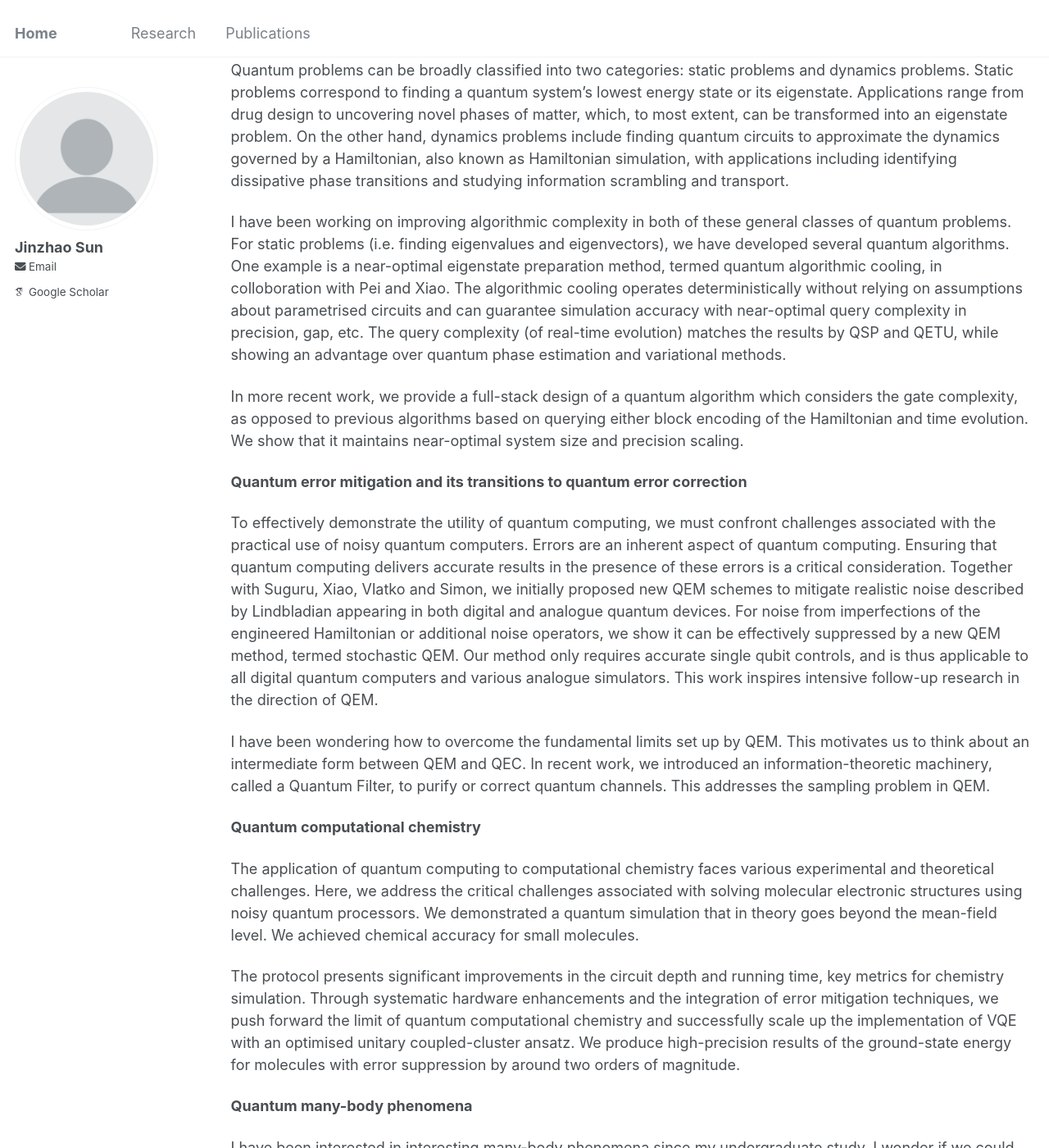
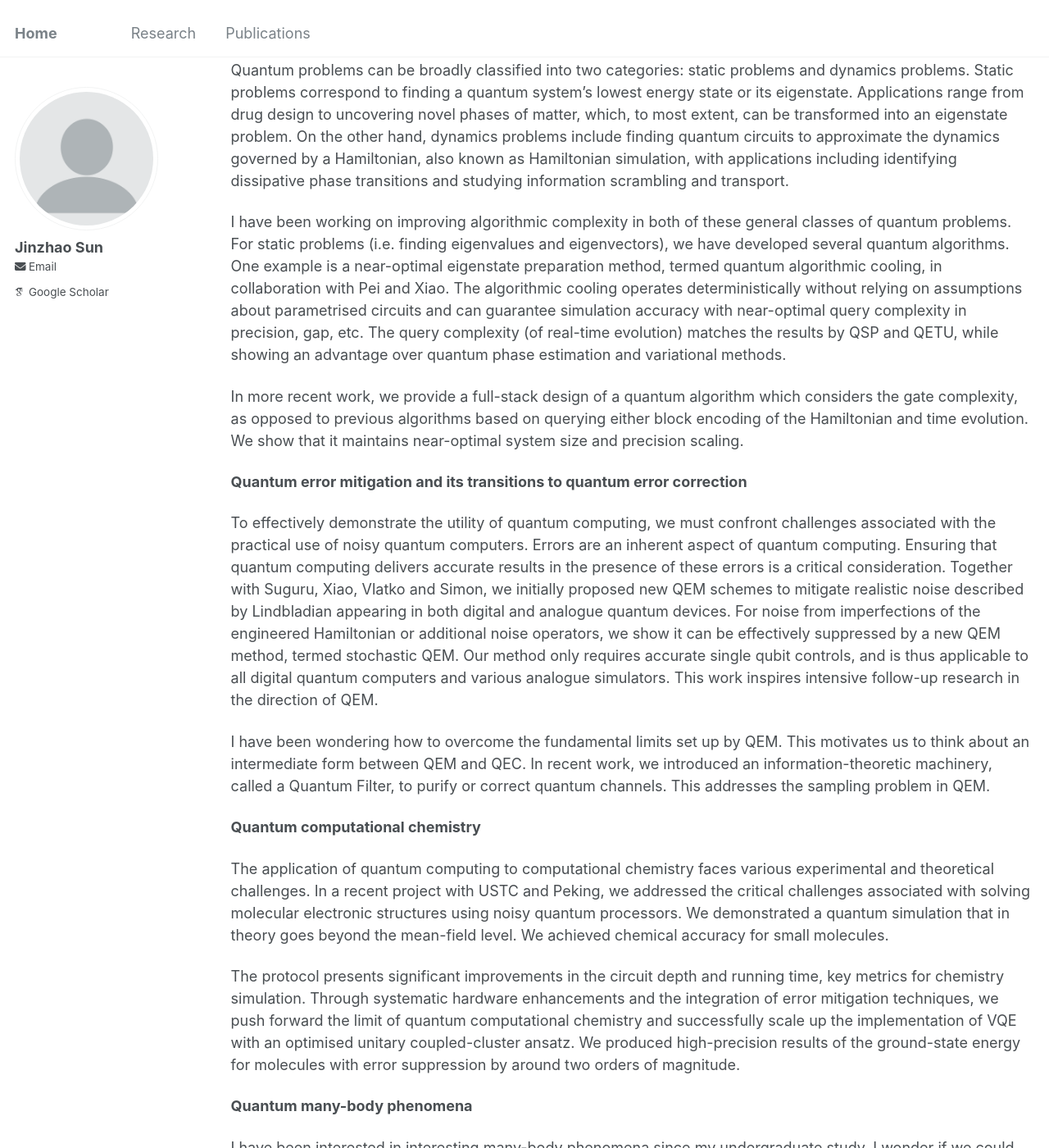
Before and after one commit to jinzhao-sun/jinzhao-sun.github.io, a Jekyll site: the page built from _pages/research.md, in a window 1280 px wide and 1400 px high, scrolled down 208 px. Shown: the whole window at 82% size. Built offline with Jekyll 4.4.1, drawn with Linux system fonts in a browser that asks for light colours; some web fonts are replaced.

Commit message:
Update research.md

```diff
--- a/_pages/research.md
+++ b/_pages/research.md
@@ -12,7 +12,7 @@ I have been working on quantum computing, quantum information, and quantum many-
 
 Quantum problems can be broadly classified into two categories: static problems and dynamics problems. Static problems correspond to finding a quantum system's lowest energy state or its eigenstate. Applications range from drug design to uncovering novel phases of matter, which, to most extent, can be transformed into an eigenstate problem. On the other hand, dynamics problems include finding quantum circuits to approximate the dynamics governed by a Hamiltonian, also known as Hamiltonian simulation, with applications including identifying dissipative phase transitions and studying information scrambling and transport.
 
-I have been working on improving algorithmic complexity in both of these general classes of quantum problems. For static problems (i.e. finding eigenvalues and eigenvectors), we have developed several quantum algorithms. One example is a near-optimal eigenstate preparation method, termed quantum algorithmic cooling, in colloboration with Pei and Xiao. The algorithmic cooling operates deterministically without relying on assumptions about parametrised circuits and can guarantee simulation accuracy with near-optimal query complexity in precision, gap, etc. The query complexity (of real-time evolution) matches the results by QSP and QETU, while showing an advantage over quantum phase estimation and variational methods.
+I have been working on improving algorithmic complexity in both of these general classes of quantum problems. For static problems (i.e. finding eigenvalues and eigenvectors), we have developed several quantum algorithms. One example is a near-optimal eigenstate preparation method, termed quantum algorithmic cooling, in collaboration with Pei and Xiao. The algorithmic cooling operates deterministically without relying on assumptions about parametrised circuits and can guarantee simulation accuracy with near-optimal query complexity in precision, gap, etc. The query complexity (of real-time evolution) matches the results by QSP and QETU, while showing an advantage over quantum phase estimation and variational methods.
 
 In more recent work, we provide a full-stack design of a quantum algorithm which considers the gate complexity, as opposed to previous algorithms based on querying either block encoding of the Hamiltonian and time evolution. We show that it maintains near-optimal system size and precision scaling.
 
@@ -27,9 +27,9 @@ I have been wondering how to overcome the fundamental limits set up by QEM. This
 
 **Quantum computational chemistry**
 
-The application of quantum computing to computational chemistry faces various experimental and theoretical challenges. Here, we address the critical challenges associated with solving molecular electronic structures using noisy quantum processors. We demonstrated a quantum simulation that in theory goes beyond the mean-field level. We achieved chemical accuracy for small molecules.
+The application of quantum computing to computational chemistry faces various experimental and theoretical challenges. In a recent project with USTC and Peking, we addressed the critical challenges associated with solving molecular electronic structures using noisy quantum processors. We demonstrated a quantum simulation that in theory goes beyond the mean-field level. We achieved chemical accuracy for small molecules.
 
-The protocol presents significant improvements in the circuit depth and running time, key metrics for chemistry simulation. Through systematic hardware enhancements and the integration of error mitigation techniques, we push forward the limit of quantum computational chemistry and successfully scale up the implementation of VQE with an optimised unitary coupled-cluster ansatz. We produce high-precision results of the ground-state energy for molecules with error suppression by around two orders of magnitude.
+The protocol presents significant improvements in the circuit depth and running time, key metrics for chemistry simulation. Through systematic hardware enhancements and the integration of error mitigation techniques, we push forward the limit of quantum computational chemistry and successfully scale up the implementation of VQE with an optimised unitary coupled-cluster ansatz. We produced high-precision results of the ground-state energy for molecules with error suppression by around two orders of magnitude.
 
  **Quantum many-body phenomena**
 
```
